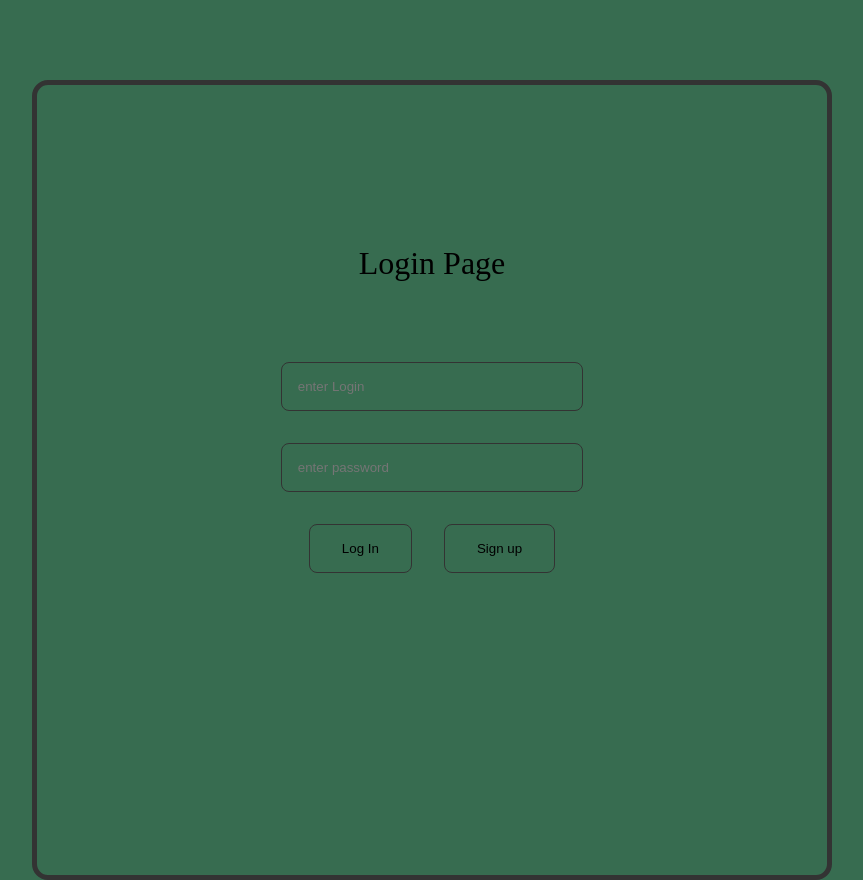
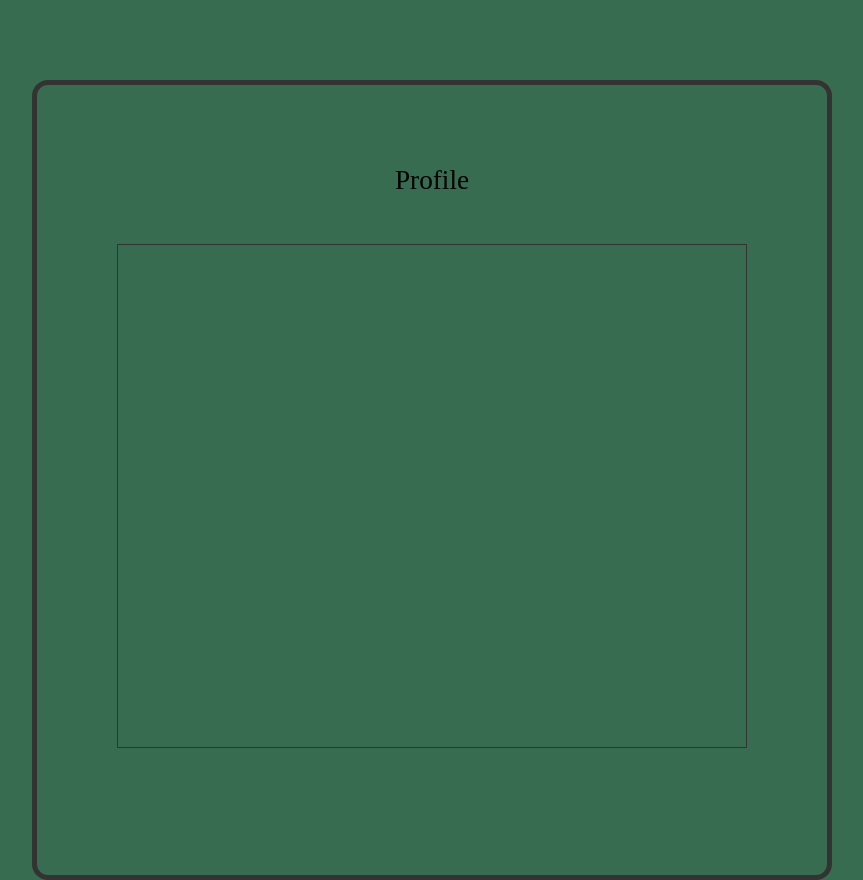
Before and after one commit to HryhoriiShkvyra/match-app, a React (Create React App) app in the folder match-app/: page / in a window 1280 px wide. Shown: the whole page, without its empty margins (208-1071 px from the left). Built offline with nearby package versions, Linux system fonts and the light colour scheme.

Commit message:
initial commit

```diff
--- a/match-app/src/App.js
+++ b/match-app/src/App.js
@@ -13,17 +13,13 @@ import { Login } from './Pages/Login/Login';
 
 function App() {
 
-  const [data, setData] = useLocalStorage('key',[
-
-  ])
+  const [data, setData] = useLocalStorage('key',[{}])
 
 
 
 
 
-  const [searchQuery, setSearchQuery] = useState()
 
-  const [btn, setBtn] = useState(false)
 
   const removeUser = (data) => {
     setData(data.filter(data => data.id !== data.id))
@@ -40,11 +36,12 @@ function App() {
         <div>
           <div>{datas.name}</div>
           <div>{datas.password}</div>
+          // try to use getItem
           <button onClick={() => removeUser(data)}>remove</button>
         </div>
       )} */}
 
-        <Login add={createNewValue}/>
+        {/* <Login data={data} setData={setData} add={createNewValue} /> */}
         {/* <RegistrationPage add={createNewValue}/> */}
         {/* <Router>
           <Link to='/'>
@@ -57,8 +54,11 @@ function App() {
             <Route path='/' element={<Profile/>}/>
             <Route path='/Settings' element={<Settings/>}/>
           </Routes>
-        </Router>
-        <div className='menu'>
+        </Router> */}
+
+        <Profile/>
+
+        {/* <div className='menu'>
 
 
 
@@ -66,9 +66,9 @@ function App() {
 
 
           <div className='btnFiled'>
-            <button onClick={() => setBtn(true)}>hidden btn</button>
-            <MyButton >press!</MyButton>
-            <MyButton visible={btn} setVisible={setBtn}>press!</MyButton>
+            <button>hidden btn</button>
+            <MyButton>press!</MyButton>
+            <MyButton>press!</MyButton>
           </div>
         </div> */}
     </div>
--- a/match-app/src/Pages/Login/Login.jsx
+++ b/match-app/src/Pages/Login/Login.jsx
@@ -2,13 +2,31 @@ import React, {useState} from "react";
 import classes from './Login.module.css'
 import { RegistrationPage } from "../RegistrationForm/RegistrationForm";
 
-export const Login = ({add}) => {
+export const Login = ({add, data, setData}) => {
 
+    // this window is shows only if ACTIVE is TRUE
     const [active, setActive] = useState(true)
-
+    // callback from RegistrationForm. do this ACTIVE is FALSE
     const activeLogin = (active) => {
         setActive(active)
     }
+
+    //
+    const checkLoginInput = (e) => {
+        e.preventDefault()
+        const dataValue = {
+            ...data
+        }
+        if (dataValue === loginValue) {
+            console.log('work')
+        }
+        console.log('not work')
+        console.log(dataValue)
+    }
+
+    const [loginValue, setLoginValue] = useState([{login: '', password: ''}])
+    console.log(loginValue)
+
 
 
     return(
@@ -19,10 +37,20 @@ export const Login = ({add}) => {
                         <div className={classes.loginPage}>
                             <div className={classes.loginTitle}>Login Page</div>
                             <form className={classes.formInner}>
-                                <input className={classes.input} placeholder="enter Login"/>
-                                <input className={classes.input} type='password' placeholder="enter password"/>
+                                <input
+                                    value={loginValue.login}
+                                    onChange={e => setLoginValue({...loginValue, login: e.target.value})}
+                                    className={classes.input}
+                                    placeholder="enter Login"
+                                />
+                                <input
+                                    value={loginValue.password}
+                                    onChange={e => setLoginValue({...loginValue, password: e.target.value})}
+                                    className={classes.input}
+                                    type='password'
+                                    placeholder="enter password"/>
                                 <div className={classes.btns}>
-                                    <button className={classes.btn}>Log In</button>
+                                    <button onClick={checkLoginInput} className={classes.btn}>Log In</button>
                                     <button onClick={() => setActive(false)} className={classes.btn}>Sign up</button>
                                 </div>
 
--- a/match-app/src/Pages/Profile/Profile.jsx
+++ b/match-app/src/Pages/Profile/Profile.jsx
@@ -4,8 +4,8 @@ import classes from './Profile.module.css'
 export const Profile = () => {
     return(
         <div className="container">
-            <div className={classes.profileInner}>
-                <div>profile</div>
+            <div className={classes.pageTitle}>Profile</div>
+            <div className={classes.pageContent}>
             </div>
         </div>
     )
--- a/match-app/src/Pages/Profile/Profile.module.css
+++ b/match-app/src/Pages/Profile/Profile.module.css
@@ -0,0 +1,11 @@
+.pageTitle {
+    text-align: center;
+    font-size: 1.7rem;
+}
+
+.pageContent {
+    width: 100%;
+    height: 80%;
+    margin-top: 3rem;
+    border: 1px solid #333;
+}
--- a/match-app/src/Pages/RegistrationForm/RegistrationForm.jsx
+++ b/match-app/src/Pages/RegistrationForm/RegistrationForm.jsx
@@ -13,10 +13,10 @@ export const RegistrationPage = ({add, active}) => {
             ...userLogin, id: Date.now()
 
         }
+        active(true)
         add(newUserLogin)
         setUserLogin({name: '', password: ''})
-        active(true)
-        console.log(addNewItem)
+
     }
 
 
@@ -40,6 +40,12 @@ export const RegistrationPage = ({add, active}) => {
                     type='password'
                 />
                 <button className={classes.btn} onClick={addNewItem}>Sign Up</button>
+                <div className={classes.escapeBtnBlock}>
+                    <button onClick={() => active(true)} className={classes.escapeBtn}>
+                        <i class="fa-solid fa-arrow-left"></i>
+                    </button>
+                </div>
+
             </form>
         </div>
     )
--- a/match-app/src/Pages/RegistrationForm/RegistrationForm.module.css
+++ b/match-app/src/Pages/RegistrationForm/RegistrationForm.module.css
@@ -35,3 +35,12 @@
     border: 1px solid #333;
 
 }
+
+.escapeBtnBlock {
+    position: absolute;
+    top: 4rem;
+}
+
+.escapeBtn {
+    font-size: 1.7rem;
+}
```
